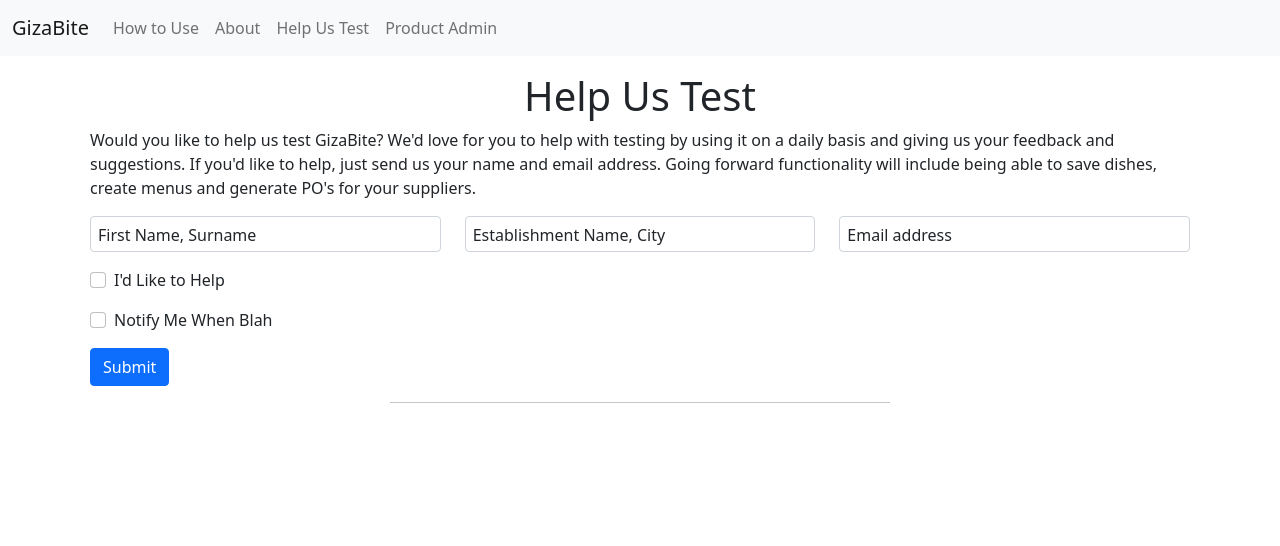
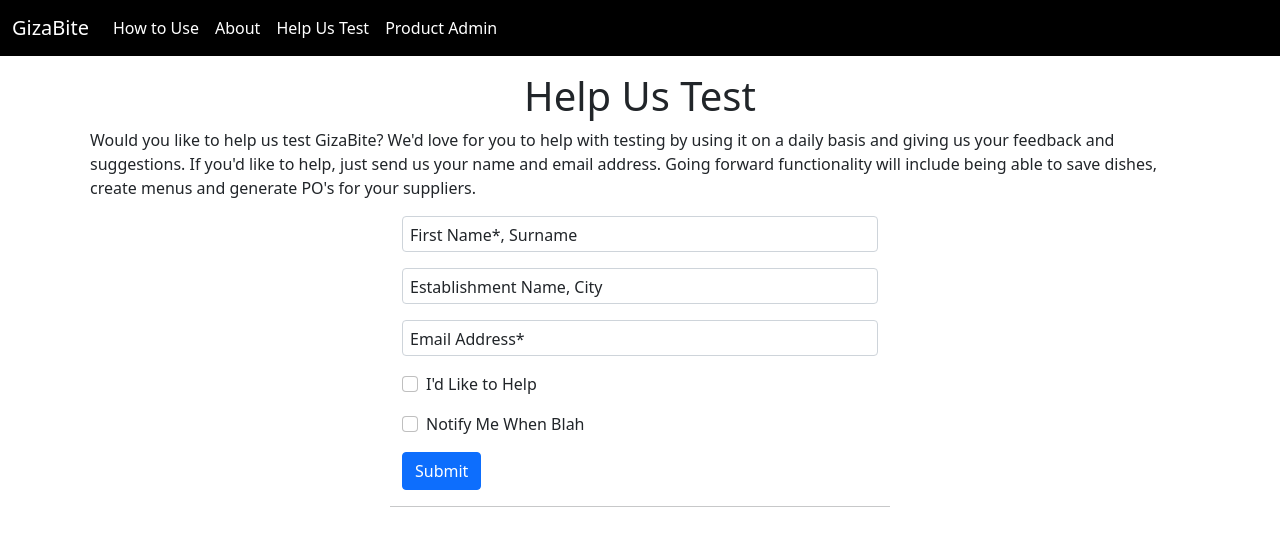
Before and after one commit to CathalDolan/GizaBiteMVP, a Django app: page /help_us_test.html in a window 1280 px wide. Shown: the top 546 px of the page. Run offline with Django 4.2, Linux system fonts and the light colour scheme.

Commit message:
Changed Navbar colors to black and white

```diff
--- a/home/static/css/home.css
+++ b/home/static/css/home.css
@@ -10,6 +10,15 @@
 
 h2 {
     font-size: 20px;
+}
+
+nav {
+    background-color: black;
+    color: white;
+}
+.nav-link,
+.navbar-brand {
+    color: white;
 }
 
 /*---------------------- Colours - Start ---------------------*/
@@ -184,3 +193,7 @@
     text-align: right;
 }
 /*--- Floating Label End ---*/
+
+#help_us_form_div {
+    max-width: 500px;
+}
--- a/home/templates/home/help_us_test.html
+++ b/home/templates/home/help_us_test.html
@@ -46,21 +46,21 @@
                                 and generate PO's for your suppliers.
                 </p>
             </div>
-            <div class="col-12 mb-0 mt-3">
+            <div class="col-12 mb-0 mt-3 text mx-auto" id="help_us_form_div">
                 <form action="" method="">
                     {% csrf_token %}
                     <div class="row">
-                        <div class="mb-3 col-12 col-md-4 did-floating-label-content">
+                        <div class="mb-3 col-12 did-floating-label-content">
                             <input type="text" class="form-control input did-floating-input" id="name"  placeholder=" " aria-label="name" required>
-                            <label for="name" class="form-label did-floating-label">First Name, Surname</label>
+                            <label for="name" class="form-label did-floating-label">First Name*, Surname</label>
                         </div>
-                        <div class="mb-3 col-12 col-md-4 did-floating-label-content">
+                        <div class="mb-3 col-12 did-floating-label-content">
                             <input type="text" class="form-control input did-floating-input" id="establishment"  placeholder=" " aria-label="name">
                             <label for="establishment" class="form-label did-floating-label">Establishment Name, City</label>
                         </div>
-                        <div class="mb-3 col-12 col-md-4 did-floating-label-content">
+                        <div class="mb-3 col-12 did-floating-label-content">
                             <input type="email" class="form-control input did-floating-input" id="EmailAddress"  placeholder=" " aria-label="EmailAddress" required>
-                            <label for="EmailAddress" class="form-label did-floating-label">Email address</label>
+                            <label for="EmailAddress" class="form-label did-floating-label">Email Address*</label>
                             <!-- <div id="emailHelp" class="form-text">We'll never share your email with anyone else.</div> -->
                         </div>
                     </div>
--- a/templates/allauth/base.html
+++ b/templates/allauth/base.html
@@ -37,7 +37,7 @@
 </head>
 <body>
     <header>
-        <nav class="navbar navbar-expand-lg navbar-light bg-light">
+        <nav class="navbar navbar-expand-lg">
             <div class="container-fluid">
               <a class="navbar-brand" href="{% url 'home' %}">GizaBite</a>
               <button class="navbar-toggler" type="button" data-bs-toggle="collapse" data-bs-target="#navbarSupportedContent" aria-controls="navbarSupportedContent" aria-expanded="false" aria-label="Toggle navigation">
```
